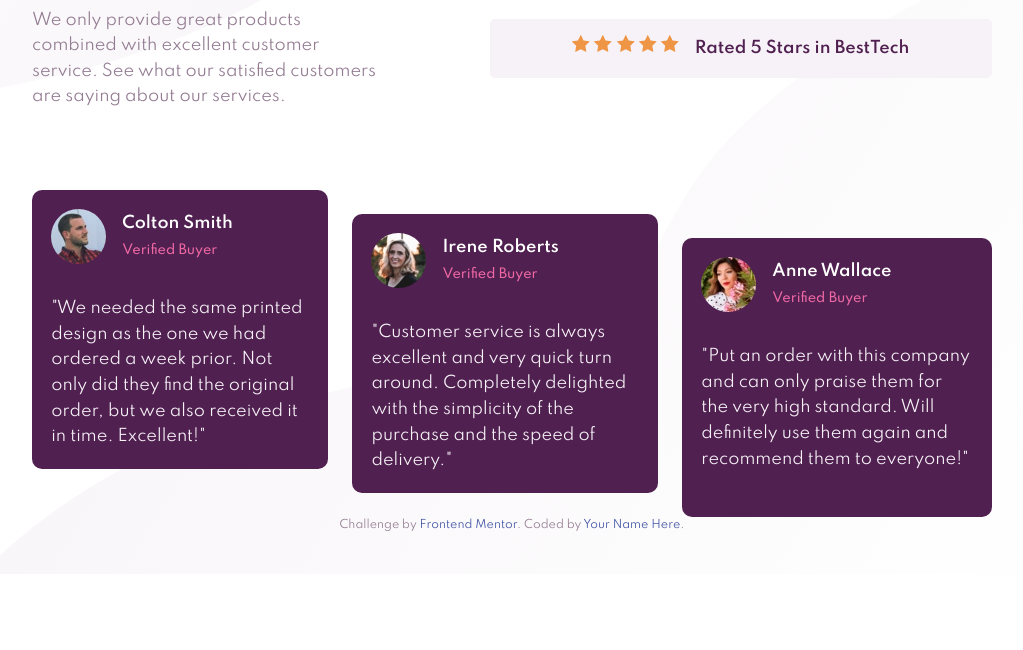
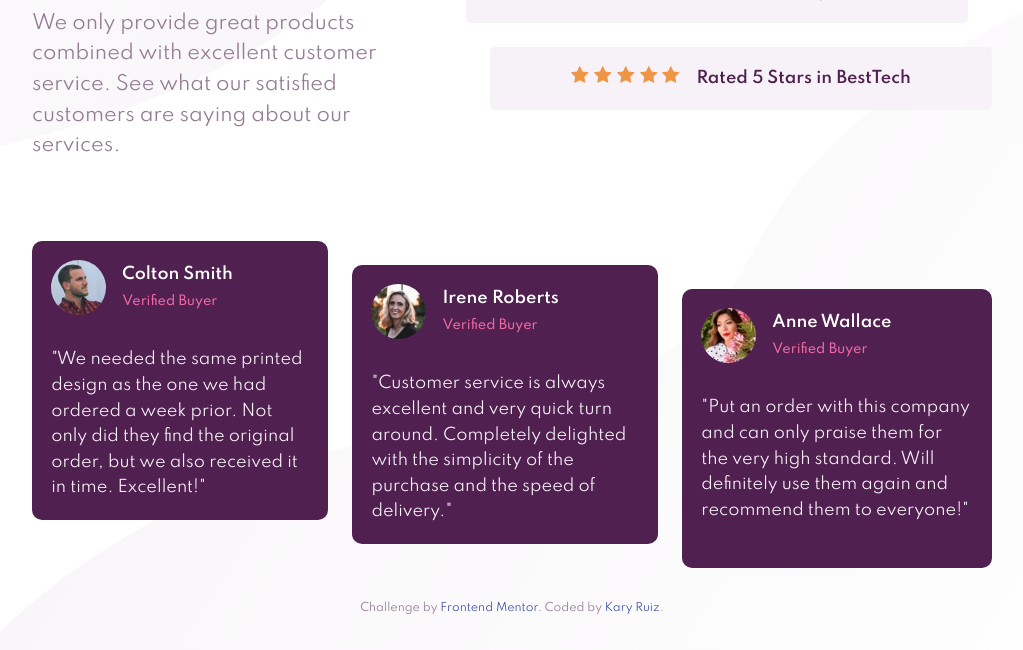
Before and after one commit to Kary01/challenge-social-proof-section, a plain HTML site: page index.html in a window 1280 px wide. Shown: the part 226-876 px from the top of the page, without its empty margins (128-1151 px from the left). Before the commit the page ends 800 px from the top, so only its background shows below. Drawn offline with Linux system fonts and the light colour scheme.

Commit message:
add footer

```diff
--- a/css/style.css
+++ b/css/style.css
@@ -14,13 +14,12 @@
 
   /* font and typography */
   --body-font: 'Spartan', sans-serif;
-  --copy-font-size: 1.5rem;
+  --copy-font-size: 1.2rem;
 
    /* font weight */
    --font-regular: 400;
    --font-medium: 500;
    --font-semi-bold: 700;
-
 }
 
 *,::before,::after {
@@ -34,7 +33,6 @@ body {
   font-family: var(--body-font);
   font-size: var(--copy-font-size);
   color: var(--dark-grayish-magenta);
-  font-size: var(--body-font);
   line-height: 1.6;
   background-image: url('../images/bg-pattern-top-desktop.svg'), url('../images/bg-pattern-bottom-desktop.svg');
   background-position: right 50vw bottom 0, left 0 top 20vh;
@@ -240,3 +238,16 @@ img {
   font-size: 1rem;
   text-align: left;
 }
+
+
+.l-footer {
+  margin: 2rem;
+}
+
+.l-footer .attribution {
+  font-size: 11px;
+  text-align: center;
+}
+.l-footer .attribution a {
+  color: hsl(228, 45%, 44%);
+}
--- a/index.html
+++ b/index.html
@@ -11,15 +11,7 @@
     />
 
     <title>Frontend Mentor | Social proof section</title>
-    <style>
-      .attribution {
-        font-size: 11px;
-        text-align: center;
-      }
-      .attribution a {
-        color: hsl(228, 45%, 44%);
-      }
-    </style>
+
     <!-- css -->
     <link rel="stylesheet" href="./css/style.css">
   </head>
@@ -111,7 +103,7 @@
         Challenge by
         <a href="https://www.frontendmentor.io?ref=challenge" target="_blank"
           >Frontend Mentor</a
-        >. Coded by <a href="#">Your Name Here</a>.
+        >. Coded by <a href="https://github.com/Kary01">Kary Ruiz</a>.
       </div>
     </footer>
     <!-- /.. -->
```
